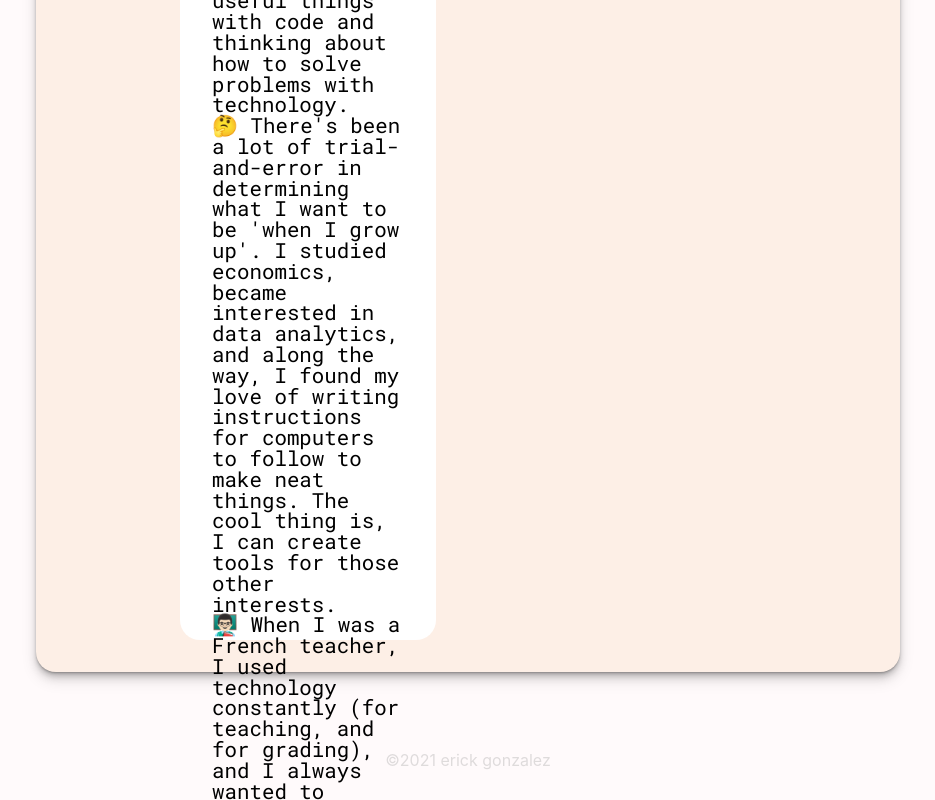
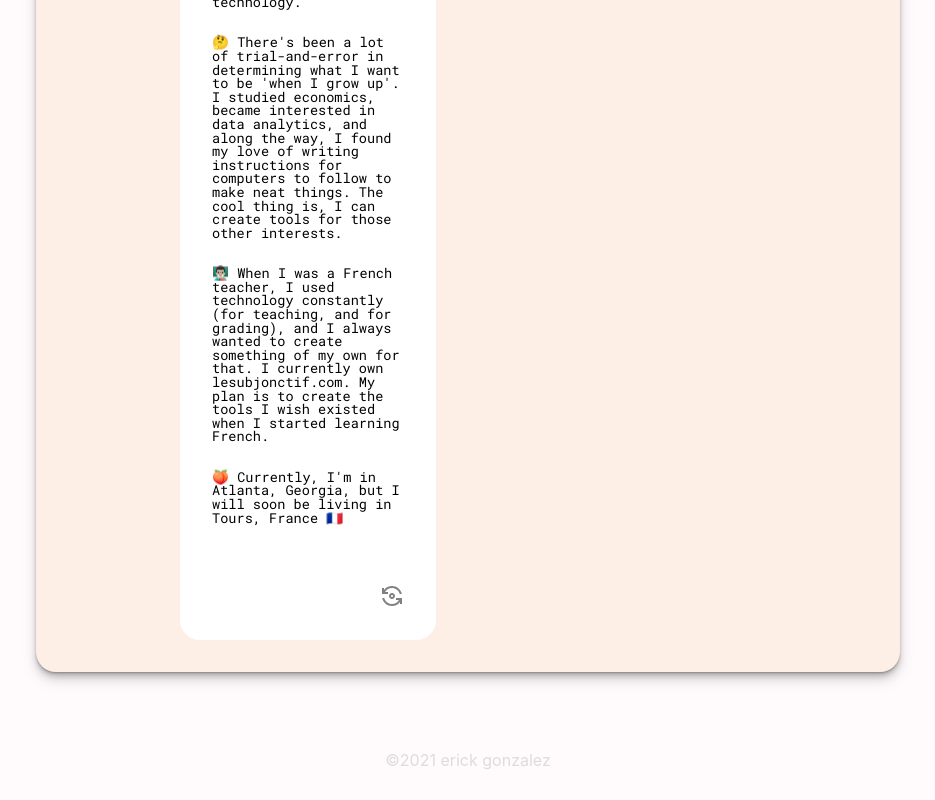
Before and after one commit to eg180/erickooo, a React (Create React App) app in the folder client/: page /about in a window 1280 px wide. Both pictures are taken after a click on the icon 564 px from the left and 849 px from the top of the page. Shown: the part 256-1056 px from the top of the page, without its empty margins (172-1107 px from the left). Built offline with nearby package versions, Linux system fonts and the light colour scheme; a web font is replaced by a local one.

Commit message:
fixes issue with font size changing for back of card

```diff
--- a/client/src/components/About.js
+++ b/client/src/components/About.js
@@ -42,6 +42,11 @@ const StyledAbout = styled.div`
 
     p {
         font-size: 1.3rem;
+    }
+    .back {
+        p {
+            font-size: .85rem;
+        }
     }
 
     .about-me {
--- a/client/src/components/AboutSidebarBack.js
+++ b/client/src/components/AboutSidebarBack.js
@@ -4,7 +4,7 @@ import FlipCameraAndroidOutlinedIcon from '@material-ui/icons/FlipCameraAndroidO
 
 
 
-const StyledSidebar = styled.div`
+const StyledSidebarBack = styled.div`
     display: flex;
     flex-direction: column;
     justify-content: space-between;
@@ -31,7 +31,7 @@ const StyledSidebar = styled.div`
        cursor: pointer;
    }
    p {
-       font-size: .80rem;
+       font-size: .85rem;
    }
 
 `
@@ -46,12 +46,12 @@ export default function AboutSidebarBack(props) {
 
 
     return (
-        <StyledSidebar>
+        <StyledSidebarBack className="back">
             <p>👨🏻‍💻 I enjoy creating fun and (sometimes) useful things with code and thinking about how to solve problems with technology. </p>
             <p>🤔 There's been a lot of trial-and-error in determining what I want to be 'when I grow up'. I studied economics, became interested in data analytics, and along the way, I found my love of writing instructions for computers to follow to make neat things. The cool thing is, I can create tools for those other interests.</p>
             <p>👨🏻‍🏫 When I was a French teacher, I used technology constantly (for teaching, and for grading), and I always wanted to create something of my own for that. I currently own lesubjonctif.com. My plan is to create the tools I wish existed when I started learning French. </p>
-            <p>🍑 Currently, I'm in Atlanta, Georgia, but I will soon be living in Tours, France 🇫🇷. I don't know that I needed more coffee, but okay.</p>
+            <p>🍑 Currently, I'm in Atlanta, Georgia, but I will soon be living in Tours, France 🇫🇷</p>
             <FlipCameraAndroidOutlinedIcon id="flip" onClick={handleFlip} />
-        </StyledSidebar>
+        </StyledSidebarBack>
     )
 }
```
